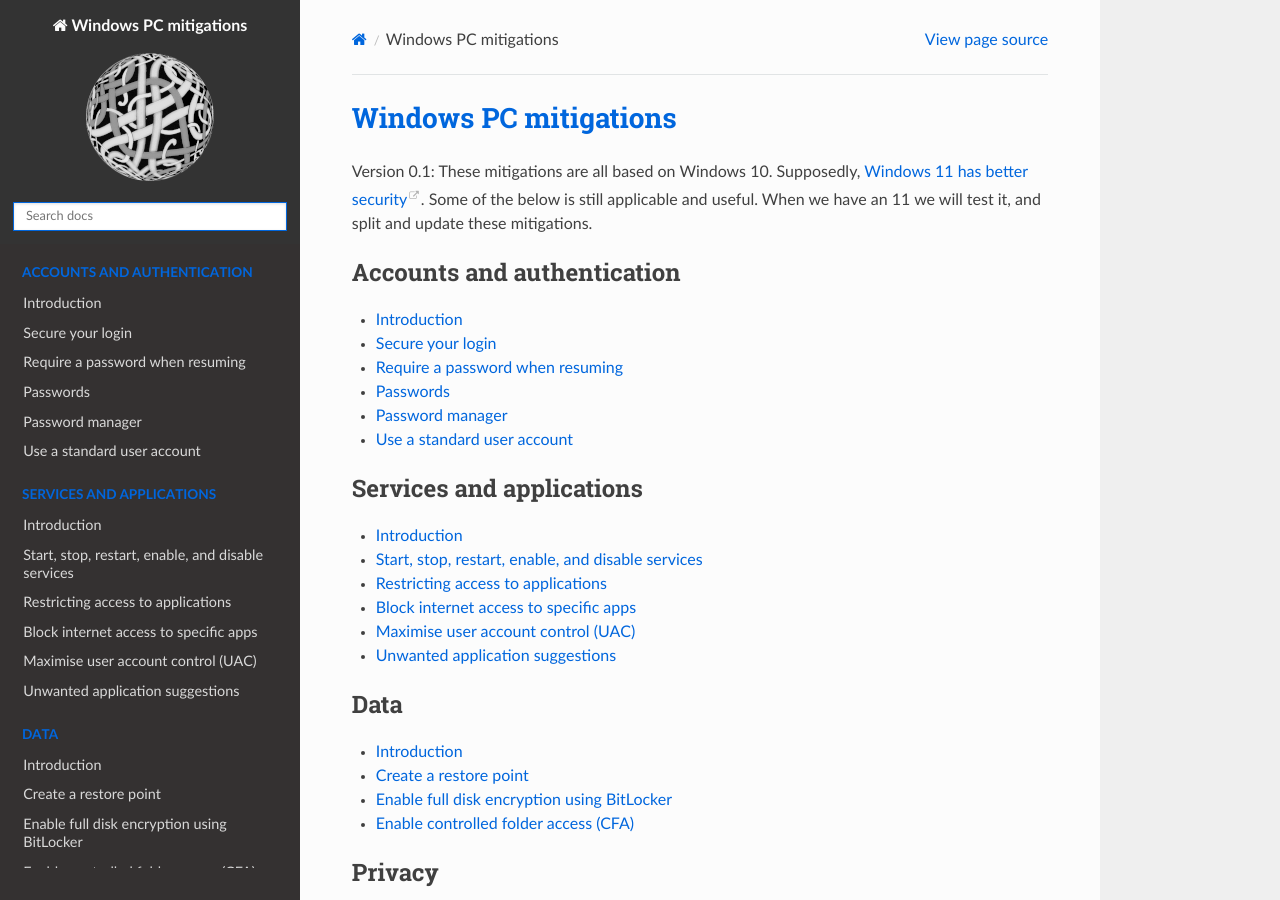
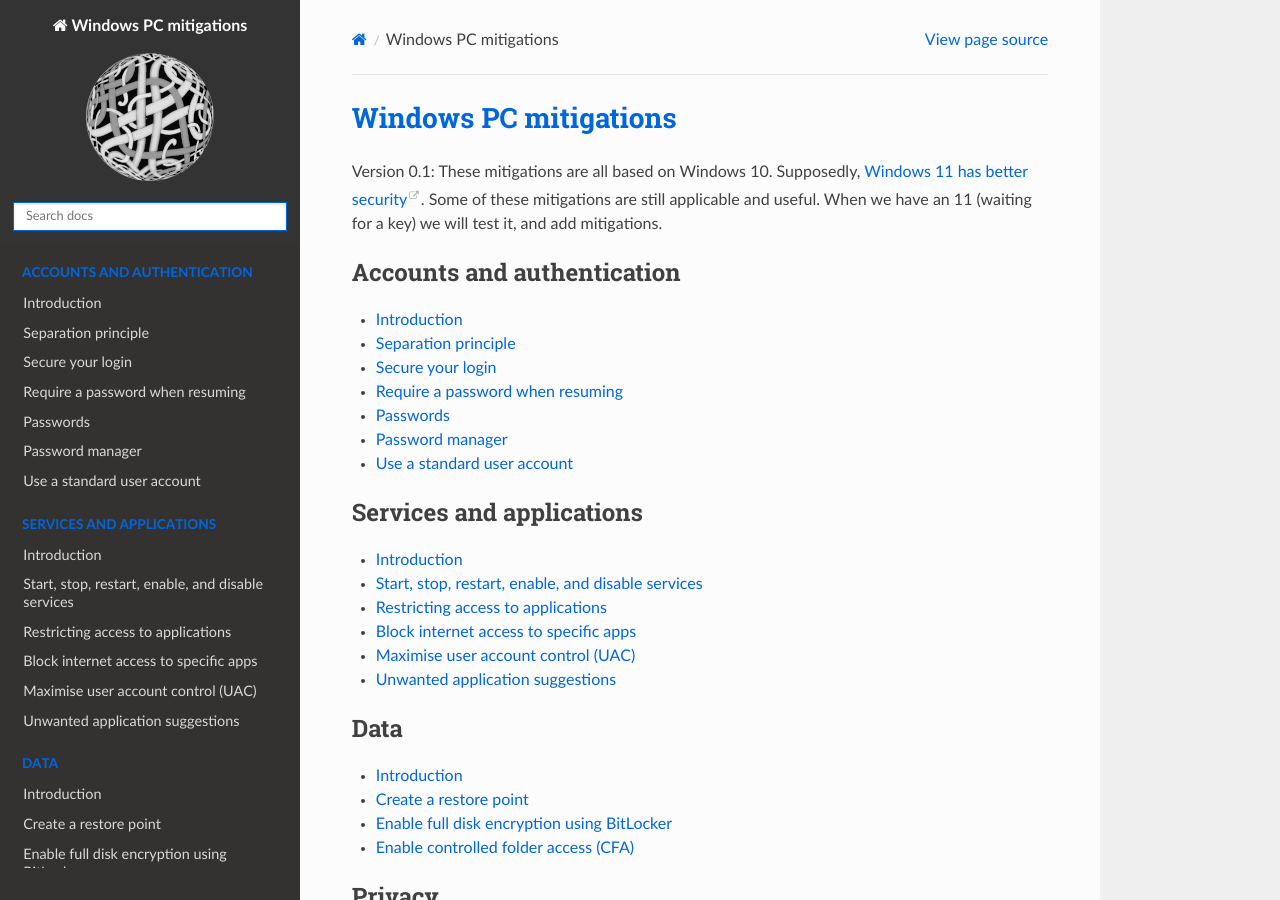
Before and after one commit to tymyrddin/blue-windows, a Sphinx documentation site: the page built from source/index.rst, in a window 1280 px wide and 900 px high. Built offline with Sphinx 7.4.7 and the Read the Docs theme 2.0.0, drawn with Linux system fonts in a browser that asks for light colours.

```diff
--- a/source/index.rst
+++ b/source/index.rst
@@ -1,7 +1,10 @@
 Windows PC mitigations
 ================================================
 
-Version 0.1: These mitigations are all based on Windows 10. Supposedly, `Windows 11 has better security <https://www.thewindowsclub.com/new-security-features-in-windows-11>`_. Some of the below is still applicable and useful. When we have an 11 we will test it, and split and update these mitigations.
+Version 0.1: These mitigations are all based on Windows 10.
+Supposedly, `Windows 11 has better security <https://www.thewindowsclub.com/new-security-features-in-windows-11>`_.
+Some of these mitigations are still applicable and useful.
+When we have an 11 (waiting for a key) we will test it, and add mitigations.
 
 .. toctree::
    :glob:
@@ -10,6 +13,7 @@ Version 0.1: These mitigations are all based on Windows 10. Supposedly, `Windows
    :caption: Accounts and authentication
 
    docs/authentication/README.md
+   docs/authentication/separation-principle.md
    docs/authentication/login.md
    docs/authentication/resuming.md
    docs/authentication/passwords.md
```
Also changed, not shown: source/docs/authentication/README.md (+2 -0 lines), source/docs/authentication/separation-principle.md (added, +20 -0 lines).
